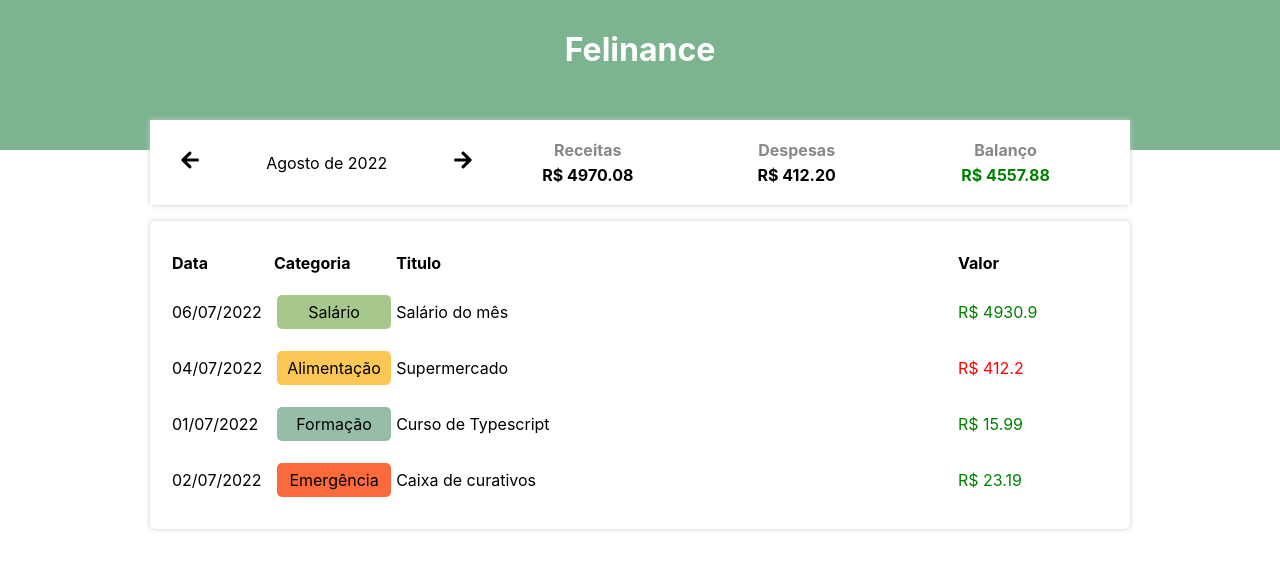
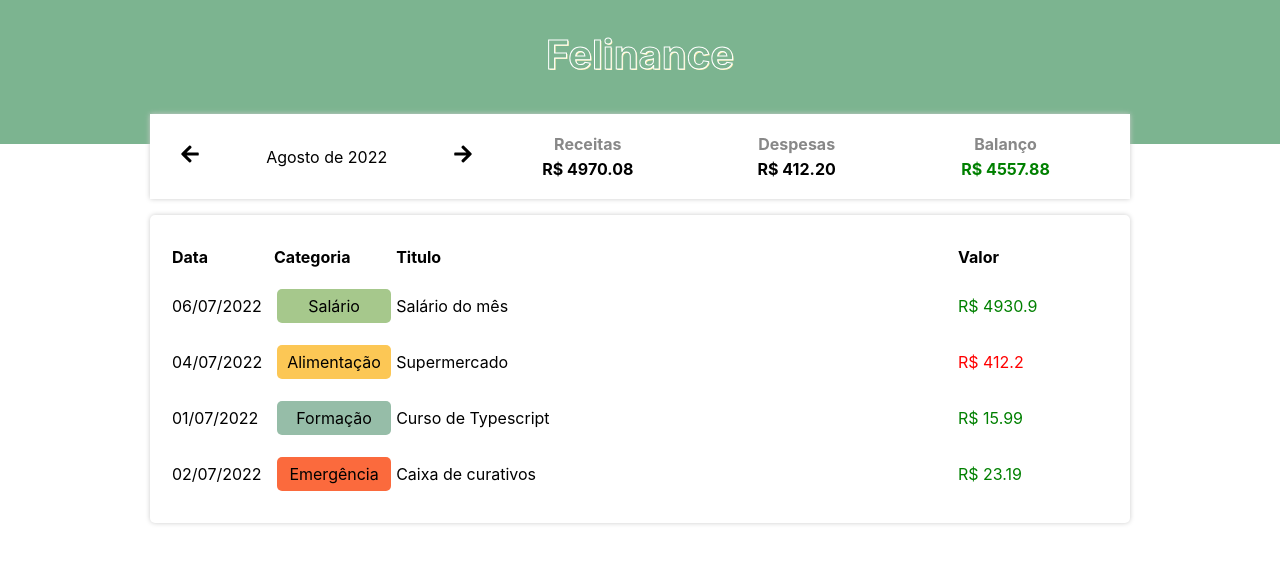
Before and after one commit to felipelouzeiro/pignances, a React (Create React App) app: page / in a window 1280 px wide. Shown: the top 570 px of the page. Built offline with nearby package versions, Linux system fonts and the light colour scheme; the HTML template or start-up script is replaced by a standard one.

Commit message:
💄  feat: alterações no estilo/2

```diff
--- a/public/index.html
+++ b/public/index.html
@@ -1,15 +1,13 @@
 <!DOCTYPE html>
-<html lang="en">
+<html lang="pt-br">
+
 <head>
   <meta charset="utf-8" />
-    <link rel="icon" href="%PUBLIC_URL%/favicon.ico" />
+  <link rel="icon" href="%PUBLIC_URL%/pig.svg" />
   <meta name="viewport" content="width=device-width, initial-scale=1" />
   <meta name="theme-color" content="#000000" />
-    <meta
-      name="description"
-      content="Web site created using create-react-app"
-    />
-    <link rel="apple-touch-icon" href="%PUBLIC_URL%/logo192.png" />
+  <meta name="description" content="Web site created using create-react-app" />
+  <link rel="apple-touch-icon" href="%PUBLIC_URL%/pig.svg" />
   <!--
       manifest.json provides metadata used when your web app is installed on a
       user's mobile device or desktop. See https://developers.google.com/web/fundamentals/web-app-manifest/
@@ -26,6 +24,7 @@
     -->
   <title>React App</title>
 </head>
+
 <body>
   <noscript>You need to enable JavaScript to run this app.</noscript>
   <div id="root"></div>
@@ -40,4 +39,5 @@
       To create a production bundle, use `npm run build` or `yarn build`.
     -->
 </body>
+
 </html>
--- a/src/App.styled.ts
+++ b/src/App.styled.ts
@@ -1,18 +1,35 @@
 import styled from 'styled-components';
 
-export const Container = styled.div``;
+export const Container = styled.div`
+  margin: 0;
+  padding: 0;
+  box-sizing: border-box;
+`;
 
 export const Header = styled.div`
   background-color: #7cb490;
-  height: 150px;
+  height: 9rem;
   text-align: center;
+  text-shadow: 1px 1px #fff2af;
+
+  display: flex;
+  justify-content: center;
+  gap: 1rem;
+
+  svg {
+    font-size: 3rem;
+    margin-top: 30px;
+    color: #fff2af;
+  }
 `;
 
 export const HeaderTitle = styled.h1`
-  margin: 0;
+  margin-top: 30px;
+  font-size: 2.5rem;
   padding: 0;
-  color: #fff;
-  padding-top: 30px;
+  color: #7cb490;
+  -webkit-text-stroke-width: 1px;
+  -webkit-text-stroke-color: #fff;
 `;
 
 export const Body = styled.div`
--- /dev/null
+++ b/src/shared/images/index.ts
@@ -0,0 +1 @@
+export default {};
```
Also changed, not shown: public/pig.svg (added), src/logo.svg (deleted). Lines whose indentation alone changed are shown as unchanged.
